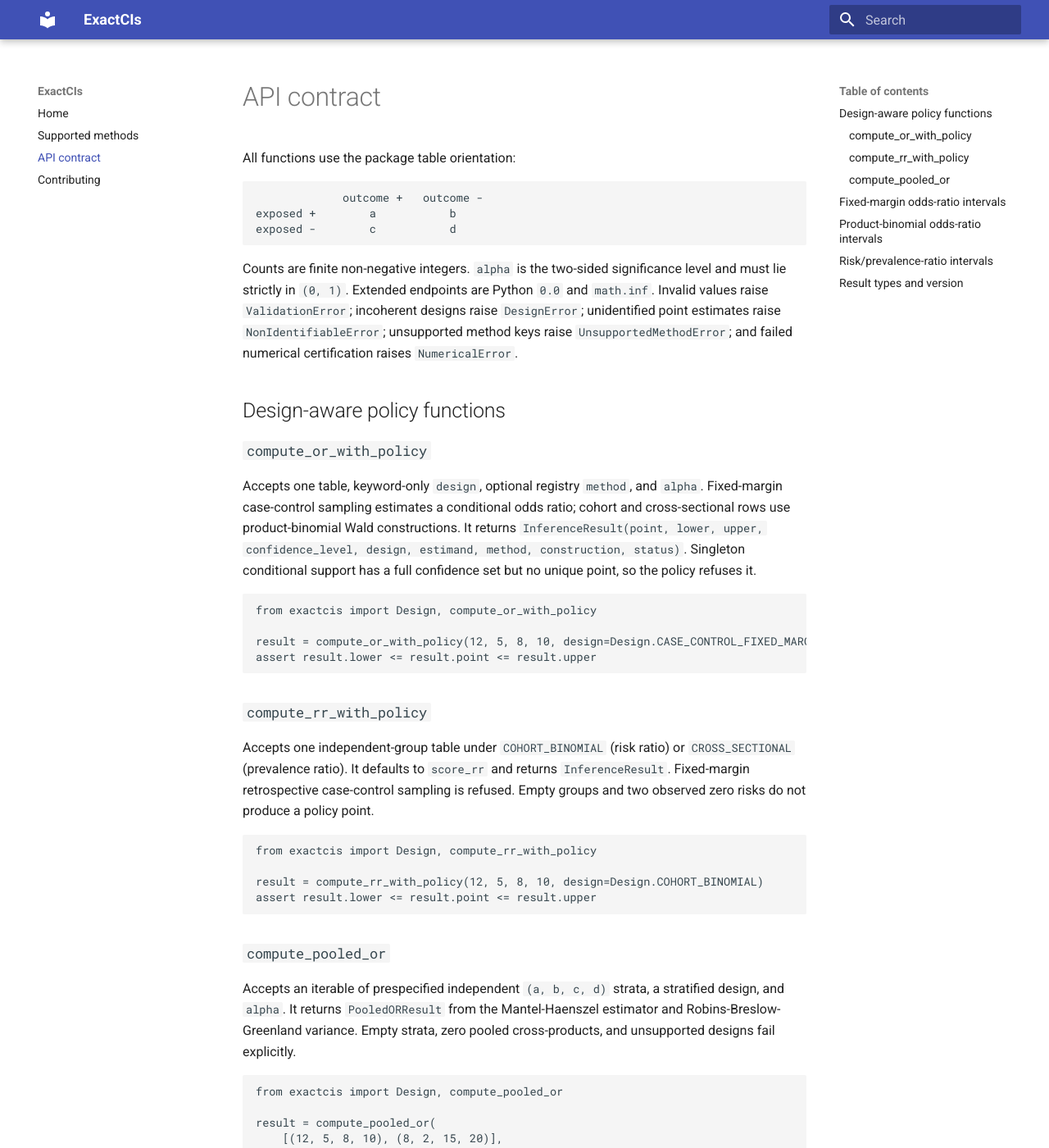
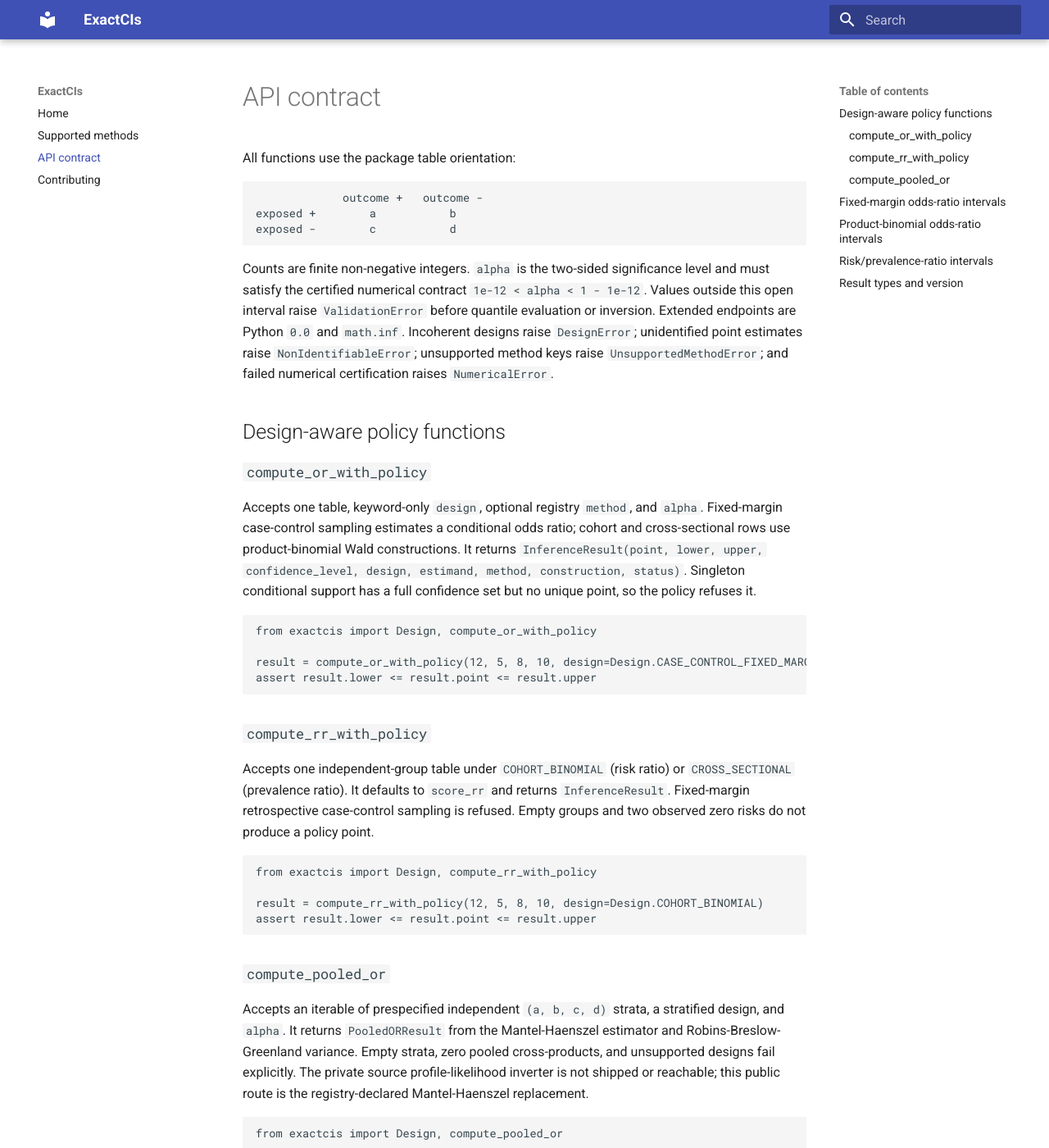
Before and after one commit to CheyLoveday/ExactCIs-public, an MkDocs documentation site: the page built from docs_md/api.md, in a window 1280 px wide and 1400 px high. Shown: the whole window at 82% size. Built offline with MkDocs 1.6.1 and Material for MkDocs 9.7.7, drawn with Linux system fonts in a browser that asks for light colours.

Commit message:
docs: define certified numerical boundaries

````diff
--- a/docs_md/api.md
+++ b/docs_md/api.md
@@ -9,9 +9,11 @@ exposed -        c           d
 ```
 
 Counts are finite non-negative integers. `alpha` is the two-sided significance
-level and must lie strictly in `(0, 1)`. Extended endpoints are Python `0.0`
-and `math.inf`. Invalid values raise `ValidationError`; incoherent designs
-raise `DesignError`; unidentified point estimates raise
+level and must satisfy the certified numerical contract
+`1e-12 < alpha < 1 - 1e-12`. Values outside this open interval raise
+`ValidationError` before quantile evaluation or inversion. Extended endpoints
+are Python `0.0` and `math.inf`. Incoherent designs raise `DesignError`;
+unidentified point estimates raise
 `NonIdentifiableError`; unsupported method keys raise
 `UnsupportedMethodError`; and failed numerical certification raises
 `NumericalError`.
@@ -54,6 +56,8 @@ Accepts an iterable of prespecified independent `(a, b, c, d)` strata, a
 stratified design, and `alpha`. It returns `PooledORResult` from the
 Mantel-Haenszel estimator and Robins-Breslow-Greenland variance. Empty strata,
 zero pooled cross-products, and unsupported designs fail explicitly.
+The private source profile-likelihood inverter is not shipped or reachable;
+this public route is the registry-declared Mantel-Haenszel replacement.
 
 ```python
 from exactcis import Design, compute_pooled_or
````
Also changed, not shown: CHANGELOG.md (+6 -0 lines), README.md (+7 -2 lines).
